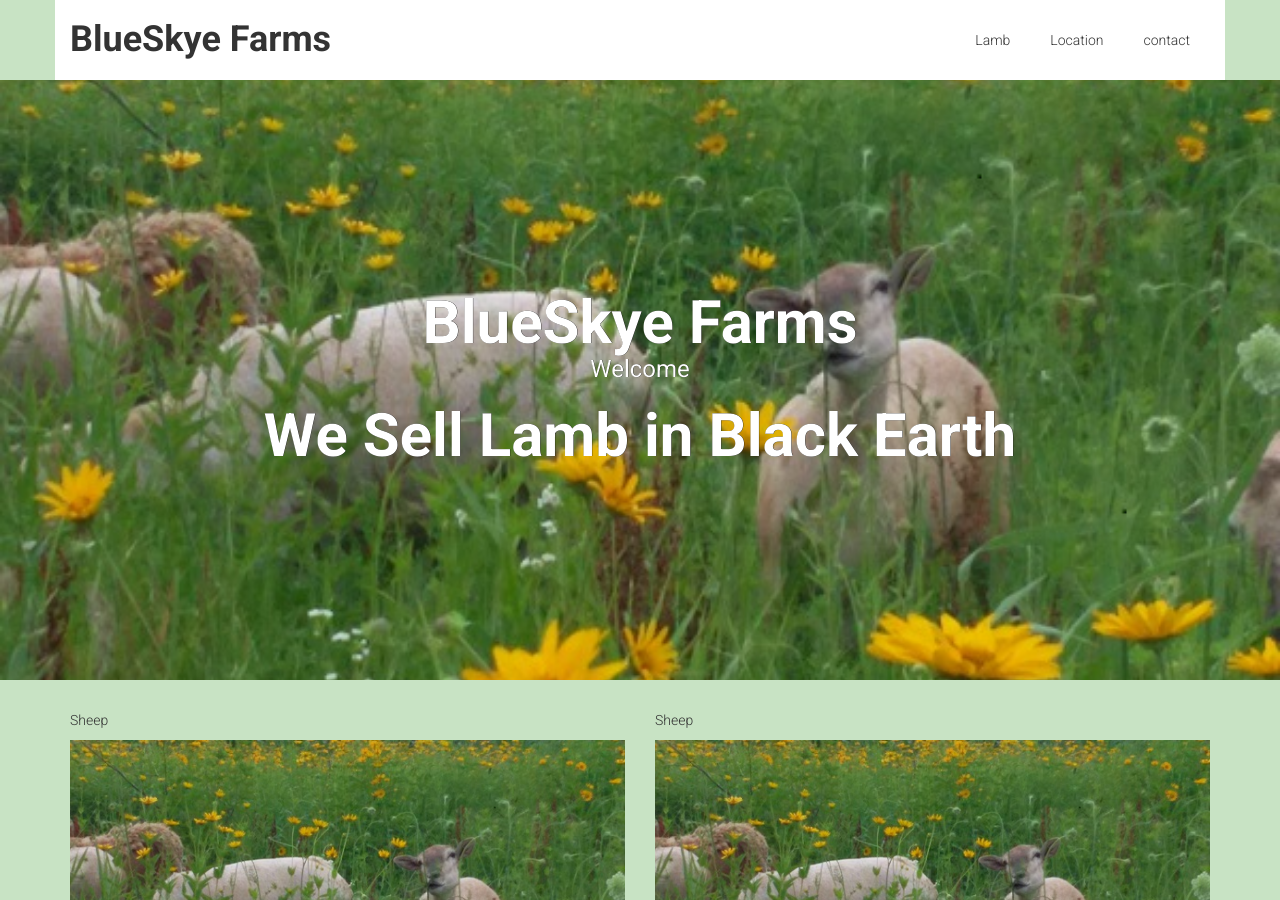
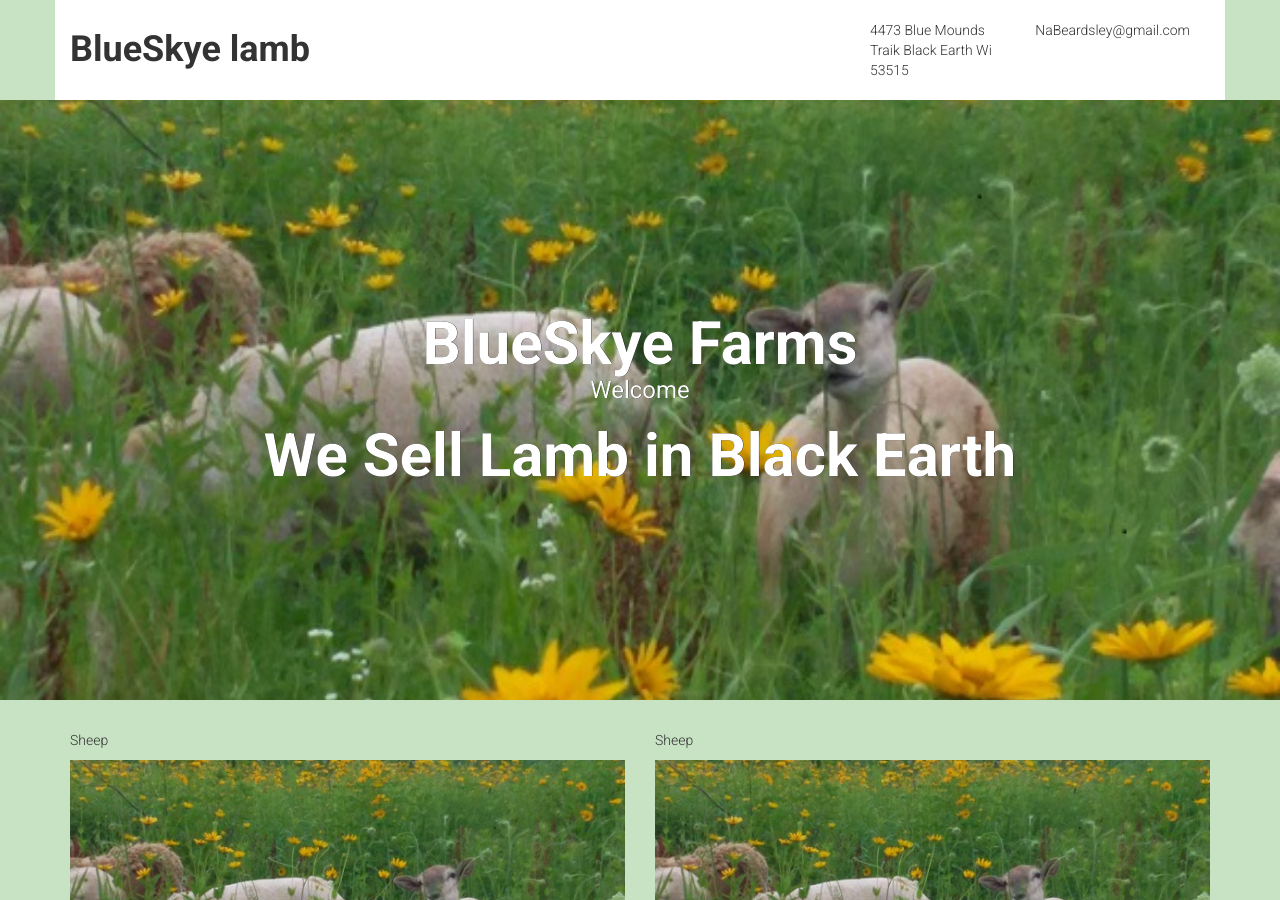
Before and after one commit to Nabeardsley/Nabeardsley.github.io, a Jekyll site: the page index.html, which Jekyll copies as it is, in a window 1280 px wide and 900 px high. Built offline with Jekyll 4.4.1, drawn with Linux system fonts in a browser that asks for light colours; some of the changed text lies outside the part shown.

Commit message:
Update index.html

```diff
--- a/index.html
+++ b/index.html
@@ -1,7 +1,7 @@
 <!DOCTYPE html>
 <html>
 <head>
-  <title>BlueSkye Farms</title>
+  <title>BlueSkye Lamb</title>
   <meta charset="utf-8" />
   <meta name="viewport" content="width=device-width, initial-scale=1">
 <link
@@ -15,11 +15,10 @@ rel="stylesheet" href="https://maxcdn.bootstrapcdn.com/bootstrap/3.3.6/css/boots
 <body>
   <header class="container">
     <div class="row">
-      <h1 class="col-sm-8">BlueSkye Farms </h1>
+      <h1 class="col-sm-8">BlueSkye lamb </h1>
       <nav class="col-sm-4">
-        <p>Lamb</p>
-        <p>Location</p>
-        <p>contact</p>
+        <p>4473 Blue Mounds Traik Black Earth Wi 53515</p>
+        <p>NaBeardsley@gmail.com</p>
       </nav>
     </div>
   </header>
@@ -57,7 +56,7 @@ rel="stylesheet" href="https://maxcdn.bootstrapcdn.com/bootstrap/3.3.6/css/boots
   </section>
   <footer class="container">
     <div class="row">
-      <p class="col-sm-4">&copy; 2016 BlueSkye Farms </p>
+      <p class="col-sm-4">&copy; 2016 BlueSkye Lamb </p>
 
     </div>
   </footer>
```
